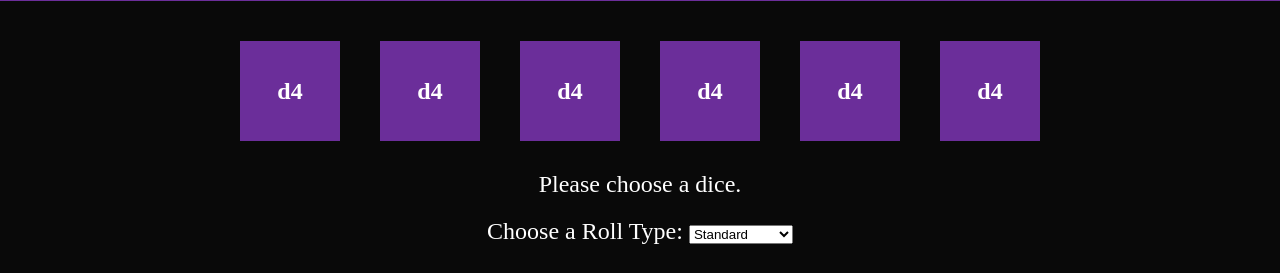
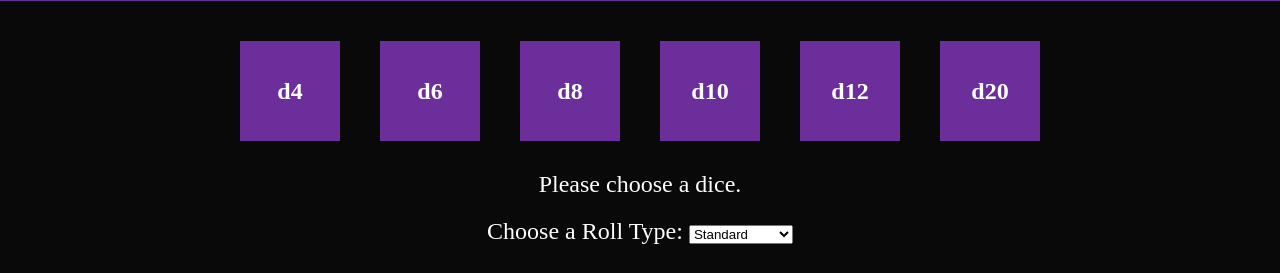
Before and after one commit to drinkwater32/DnD-Dice-Roller, a Flask app: page / in a window 1280 px wide. Shown: the part 260-533 px from the top of the page. Run offline with Flask 3, Linux system fonts and the light colour scheme.

Commit message:
fixing bug with displayed number on dice

```diff
--- a/static/style.css
+++ b/static/style.css
@@ -51,6 +51,36 @@
     font-weight: bold;
 }
 
+/* CSS for d4 (Square) */
+.d4::before {
+    content: "d4";
+}
+
+/* CSS for d6 (Square) */
+.d6::before {
+    content: "d6";
+}
+
+/* CSS for d8 (Square) */
+.d8::before {
+    content: "d8";
+}
+
+/* CSS for d10 (Square) */
+.d10::before {
+    content: "d10";
+}
+
+/* CSS for d12 (Square) */
+.d12::before {
+    content: "d12";
+}
+
+/* CSS for d20 (Square) */
+.d20::before {
+    content: "d20";
+}
+
 /* Result Message */
 .result-message {
     color: #fff;
```
